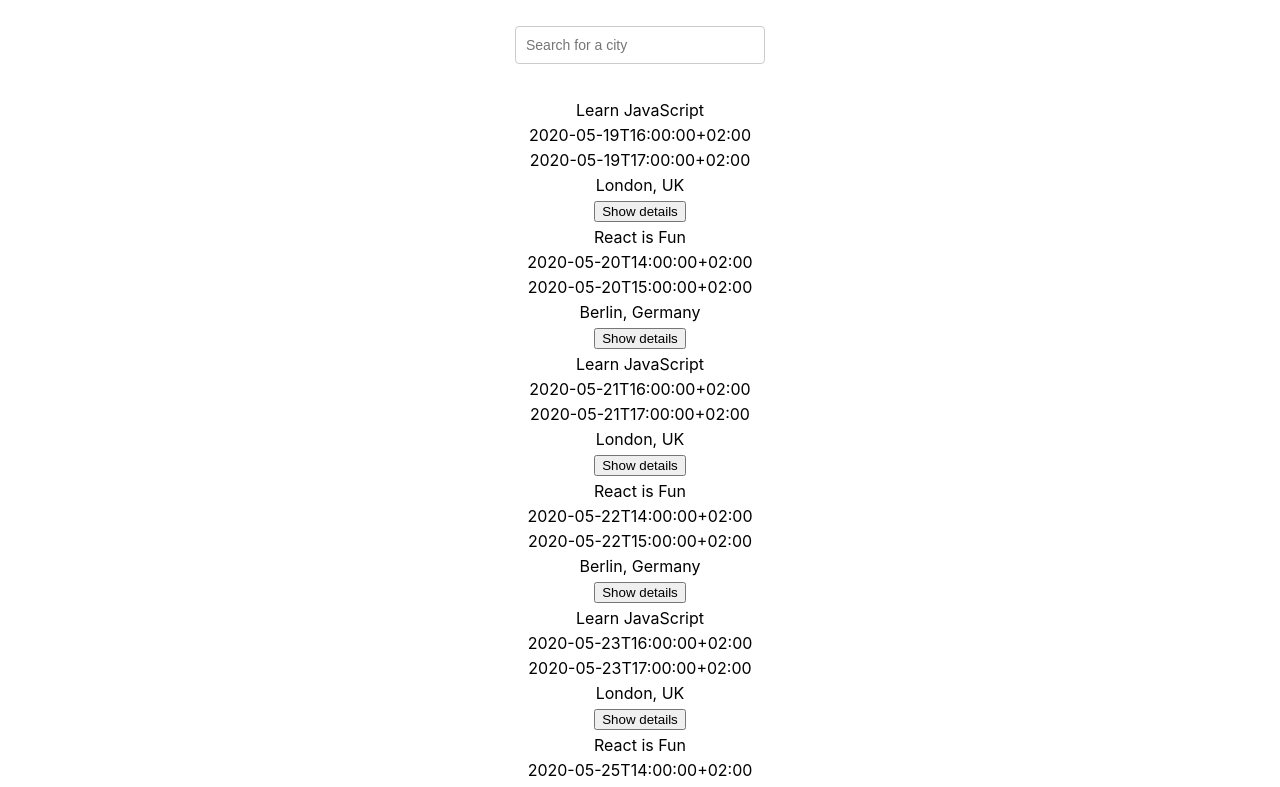
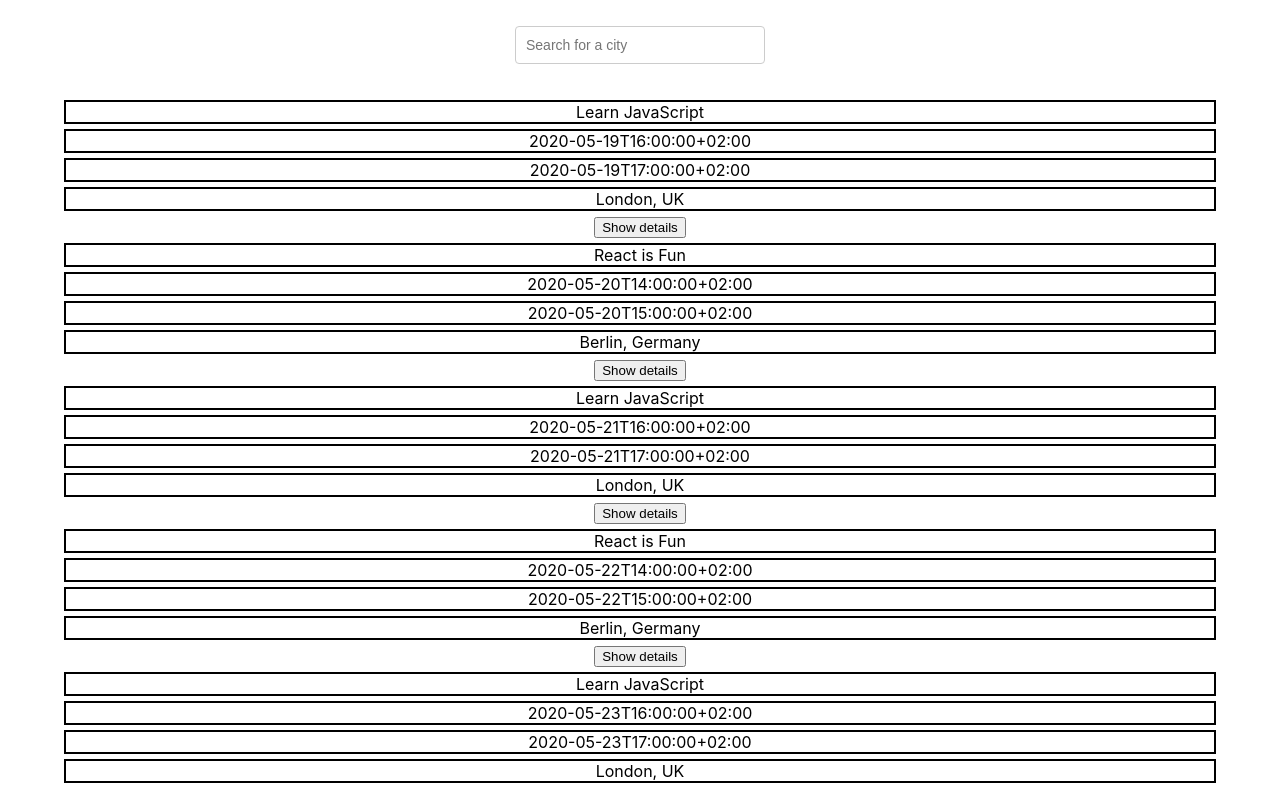
Before and after one commit to menescalnickolas/meet, a React (Create React App) app: page / in a window 1280 px wide. Shown: the top 787 px of the page. Built offline with nearby package versions, Linux system fonts and the light colour scheme.

Commit message:
CSS test

```diff
--- a/src/App.css
+++ b/src/App.css
@@ -86,3 +86,7 @@ input[type="number"] {
   outline: none;
   cursor: pointer;
 }
+
+li p {
+  border: 2px solid black;
+}
```
